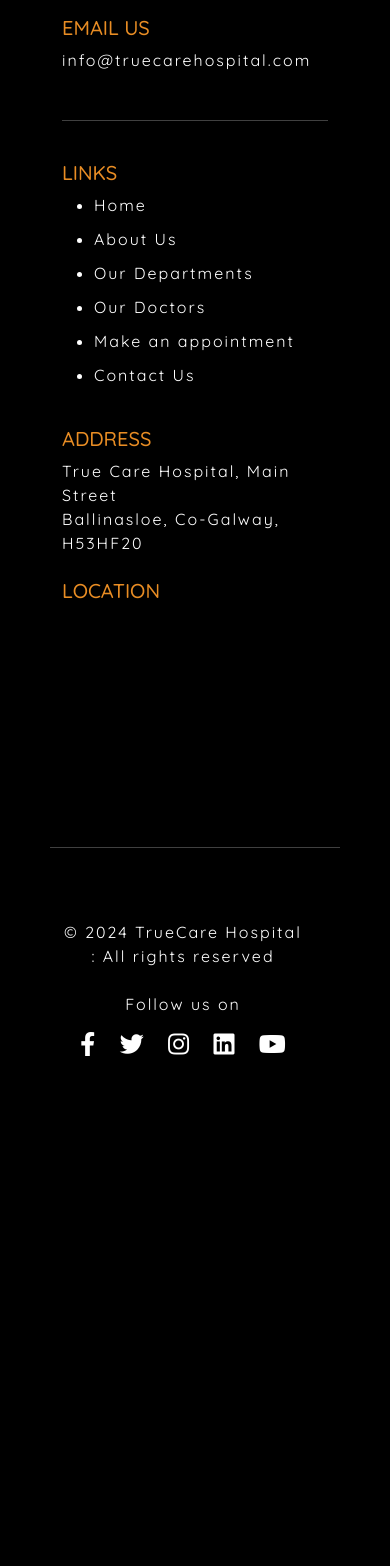
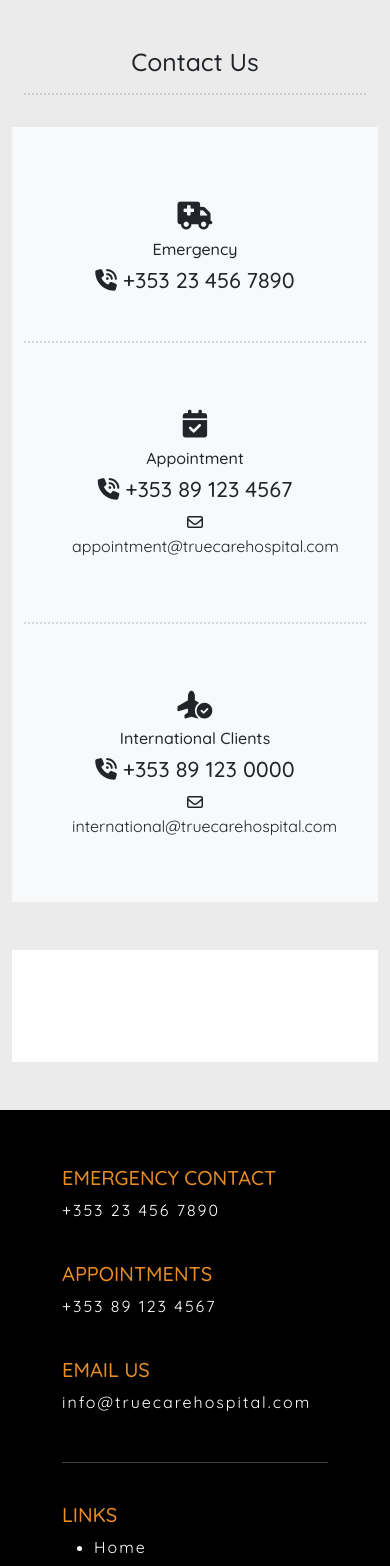
Before and after one commit to EbyChacko/true-care, a Django app: page /contact/ in a window 390 px wide. Shown: the part 487-2053 px from the top of the page. Before the commit the page ends 1543 px from the top, so only its background shows below. Run offline with Django 4.2, Linux system fonts and the light colour scheme; parts of the project's set-up code (start-up, migrations or seed data) failed here and were passed over; some libraries are stand-ins or nearby versions.

Commit message:
add contact page contact details

```diff
--- a/static/css/style.css
+++ b/static/css/style.css
@@ -88,7 +88,7 @@
 }
 
 .dotted {
-    border-top: 2px dotted #505050;
+    border-top: 2px dotted #747474;
 }
 .links{
     letter-spacing: 2px;
--- a/templates/base.html
+++ b/templates/base.html
@@ -13,6 +13,8 @@
   <link href="https://cdn.jsdelivr.net/npm/bootstrap@5.3.2/dist/css/bootstrap.min.css" rel="stylesheet"
     integrity="sha384-T3c6CoIi6uLrA9TneNEoa7RxnatzjcDSCmG1MXxSR1GAsXEV/Dwwykc2MPK8M2HN" crossorigin="anonymous">
   <link rel="stylesheet" href="https://cdnjs.cloudflare.com/ajax/libs/font-awesome/5.15.3/css/all.min.css">
+  <link rel="stylesheet" href="https://cdnjs.cloudflare.com/ajax/libs/font-awesome/6.5.1/css/all.min.css"
+    integrity="sha384-<YOUR_SHOULD_GET_THE_LATEST_INTEGRITY>" crossorigin="anonymous">
 
   <link href="{% static 'css/style.css' %}" rel="stylesheet">
 </head>
@@ -91,10 +93,10 @@
               <a href="#">Home</a>
             </li>
             <li>
-              <a  href="#">About Us</a>
+              <a href="#">About Us</a>
             </li>
             <li>
-              <a  href="#">
+              <a href="#">
                 Our Departments
               </a>
             </li>
@@ -104,7 +106,7 @@
               </a>
             </li>
             <li>
-              <a  href="#">
+              <a href="#">
                 Make an appointment
               </a>
             </li>
--- a/templates/contact.html
+++ b/templates/contact.html
@@ -2,4 +2,60 @@
 
 {% block title %} Contact Us {% endblock %}
 
-{% block content %} <h1>Contact Page</h1>{% endblock %}
+{% block content %}
+
+<div class="container-fluid bg-body-secondery text-center">
+    <div class="container">
+        <div class="row">
+            <img src=" https://res.cloudinary.com/dgd5gtn1w/image/upload/v1706879937/samples/true_care/contact-us_v3vcs9.webp"
+                class="d-block w-100 img-fluid pt-3" alt="Departments image">
+            <div class="col-sm-12 text-centre pt-5 pb-3">
+                <h2>Contact Us</h2>
+                <hr class="dotted">
+            </div>
+
+        </div>
+        <div class="row">
+            <div class="col-sm-12 col-xl-4 text-centre bg-body-tertiary pt-5 pb-3 bg-white mb-5">
+                <div class=" p-4">
+                    <h1><i class="fa-solid fa-truck-medical"></i></h1>
+                    <h6 class="">Emergency</h6>
+                    <a class="text-reset text-decoration-none" href="tel:0484 668 1234">
+                        <h4><i class="fa fa-phone-volume"> </i>  +353 23 456 7890</h4>
+                    </a>
+
+                </div>
+                <hr class="dotted">
+                <div class=" p-5">
+                    <h1><i class="fa-solid fa-calendar-check"></i></h1>
+                    <h6 class="">Appointment</h6>
+                    <a class="text-reset text-decoration-none" href="tel:0484 668 1234">
+                        <h4><i class="fa fa-phone-volume"> </i>  +353 89 123 4567</h4>
+                    </a>
+                    <a class="text-reset text-decoration-none" href="mailto:appointment@truecarehospital.com">
+                        <i class="fa-regular fa-envelope"> </i> appointment@truecarehospital.com
+                    </a>
+                </div>
+                <hr class="dotted">
+                <div class=" p-5">
+                    <h1><i class="fa-solid fa-plane-circle-check"></i></h1>
+                    <h6 class="">International Clients</h6>
+                    <a class="text-reset text-decoration-none" href="tel:0484 668 1234">
+                        <h4><i class="fa fa-phone-volume"> </i>  +353 89 123 0000</h4>
+                    </a>
+                    <a class="text-reset text-decoration-none" href="mailto:international@truecarehospital.com">
+                        <i class="fa-regular fa-envelope"> </i> international@truecarehospital.com
+                    </a>
+                </div>
+            </div>
+            <div class="col-sm-12 col-xl-8 text-centre pt-5 pb-3 bg-white mb-5">
+                <div class=" p-4">
+
+                </div>
+            </div>
+        </div>
+    </div>
+</div>
+
+
+{% endblock %}
--- a/templates/departments.html
+++ b/templates/departments.html
@@ -7,7 +7,7 @@
 <div class="container-fluid bg-body-secondery text-center">
     <div class="container">
         <div class="row">
-            <img src=" https://res.cloudinary.com/dgd5gtn1w/image/upload/v1706716321/samples/true_care/departments_jtziwa.webp"
+            <img src=" https://res.cloudinary.com/dgd5gtn1w/image/upload/v1706879937/samples/true_care/departments_1_ktrog6.webp"
                 class="d-block w-100 img-fluid pt-3" alt="Departments image">
 
             <div class="col-sm-12 text-centre pt-5 pb-3">
--- a/true_care/settings.py
+++ b/true_care/settings.py
@@ -26,7 +26,7 @@
 SECRET_KEY = os.environ.get("SECRET_KEY")
 
 # SECURITY WARNING: don't run with debug turned on in production!
-DEBUG = False
+DEBUG = True
 
 ALLOWED_HOSTS = ['127.0.0.1', '.herokuapp.com']
 
```
Also changed, not shown: templates/about.html (+8 -5 lines).
